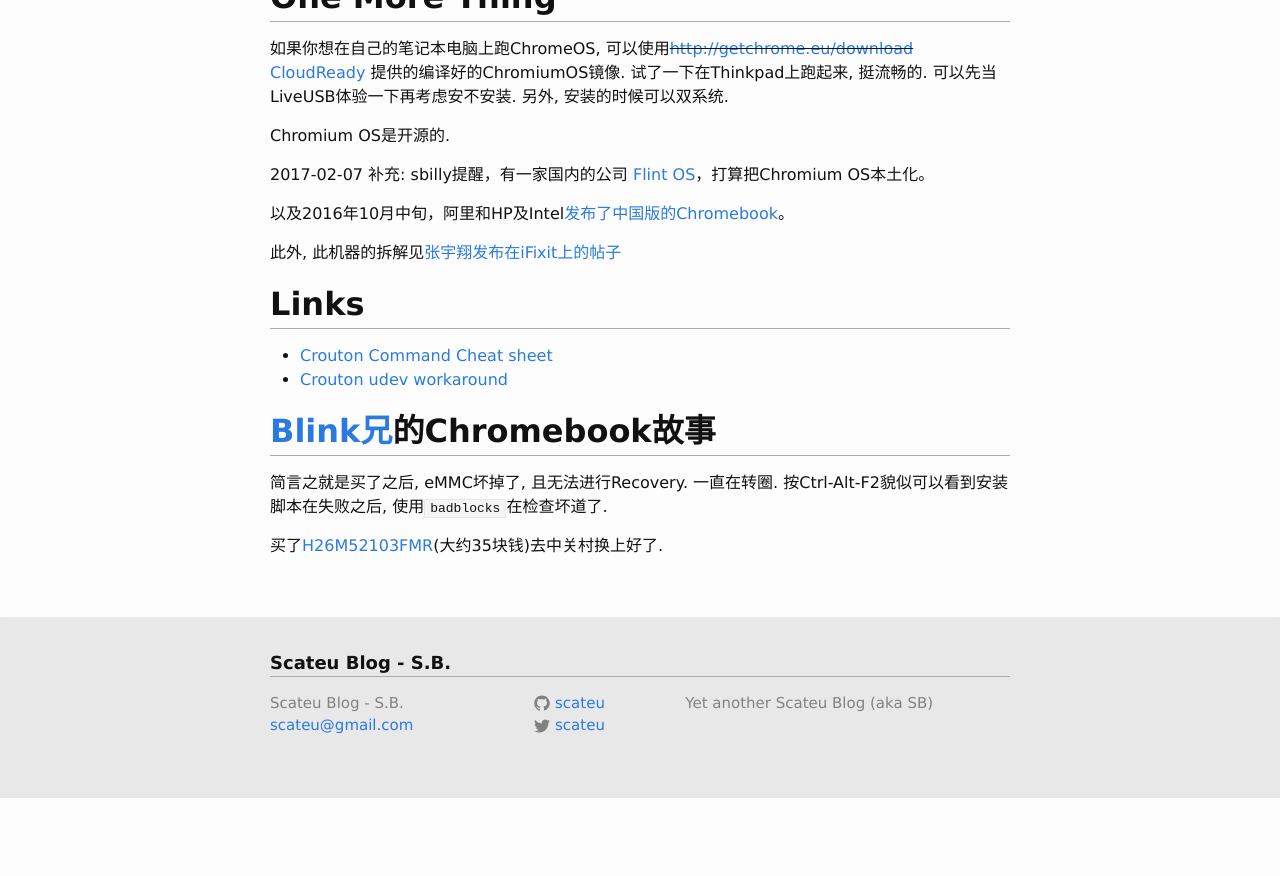
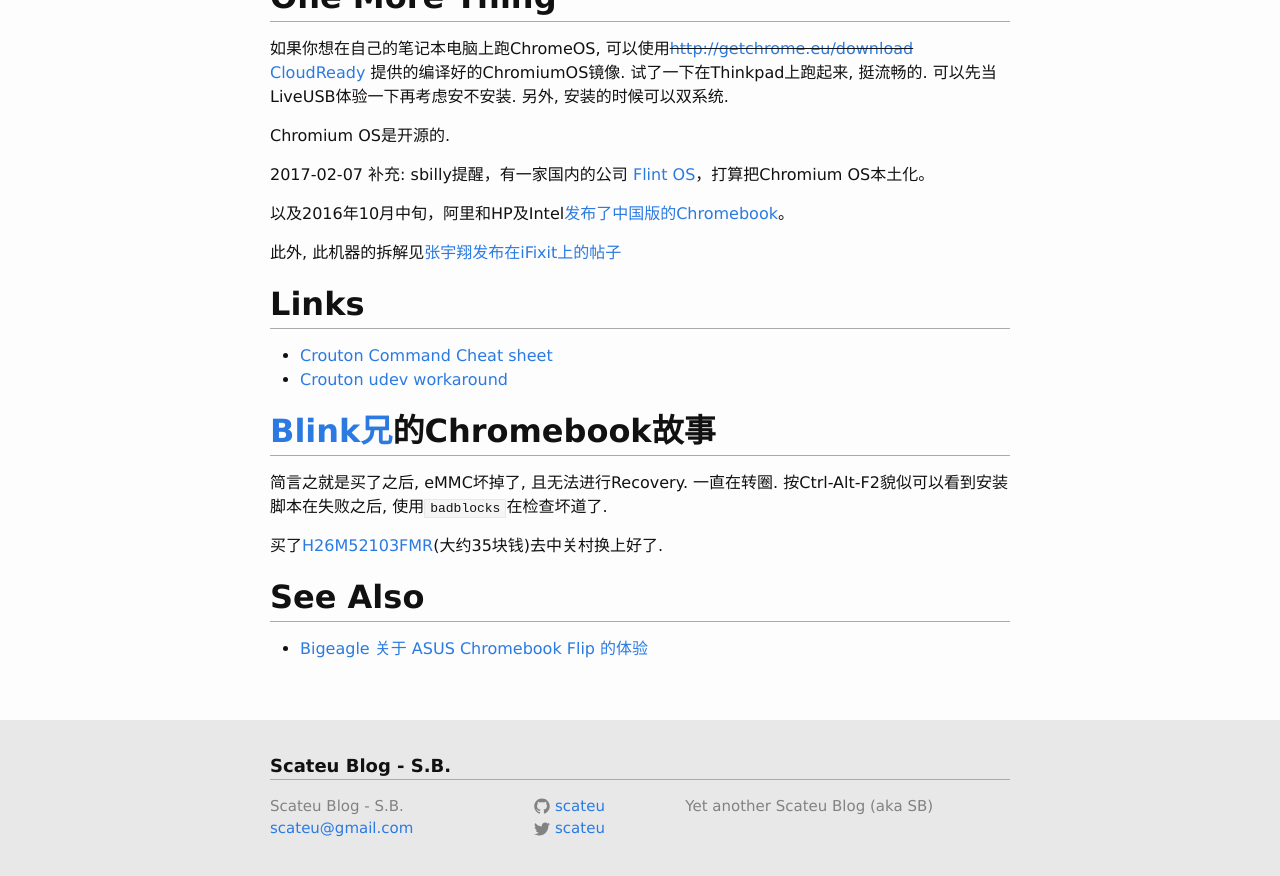
Before and after one commit to scateu/scateu.github.io, a Jekyll site: the page built from _posts/2016-10-09-chromebook-rocks.md, in a window 1280 px wide and 900 px high, scrolled down 3226 px. Shown: the top 876 px of the window. Built offline with Jekyll 4.4.1, drawn with Linux system fonts in a browser that asks for light colours; nearby versions of some CDN libraries; comment, search, counter and statistics services are not loaded; before the commit the page ends 4023 px from its top, so only the background shows below that.

Commit message:
Tue Feb  7 13:03:59 HKT 2017

```diff
--- a/_posts/2016-10-09-chromebook-rocks.md
+++ b/_posts/2016-10-09-chromebook-rocks.md
@@ -152,3 +152,8 @@
 简言之就是买了之后, eMMC坏掉了, 且无法进行Recovery. 一直在转圈. 按Ctrl-Alt-F2貌似可以看到安装脚本在失败之后, 使用`badblocks`在检查坏道了.
 
 买了[H26M52103FMR](https://item.taobao.com/item.htm?ut_sk=1.WAionKv8eSQDAI%2BwbiJNt3KW_21380790_1479807598643.Copy.1&id=45849929512&sourceType=item&price=35-85&suid=59CBBBF7-DDB7-4FD0-9FC2-F78037047B9E&un=d49adc12bab59d5fc8173a2742a8d707&share_crt_v=1&cpp=1&shareurl=true&spm=a313p.22.1eg.16658551388&short_name=h.YFlnQX&cv=AAbEPRDo&sm=a6f2bd&app=chrome)(大约35块钱)去中关村换上好了.
+
+
+## See Also
+
+ - [Bigeagle 关于 ASUS Chromebook Flip 的体验](https://bigeagle.me/2017/02/ASUS-chromebook-flip/)
```
